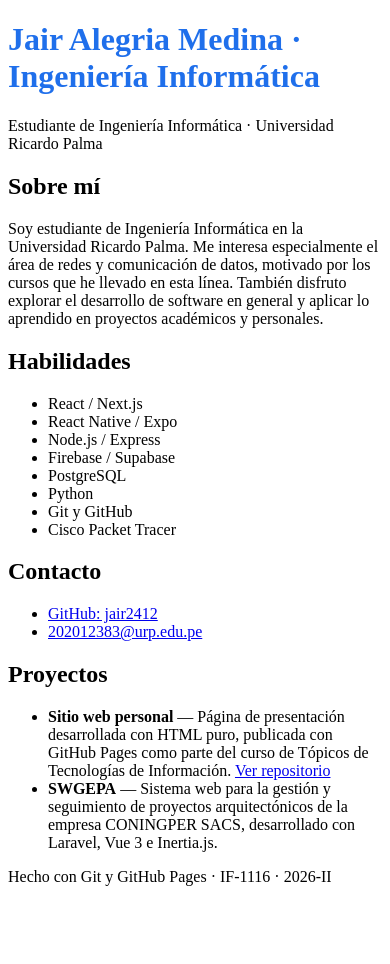
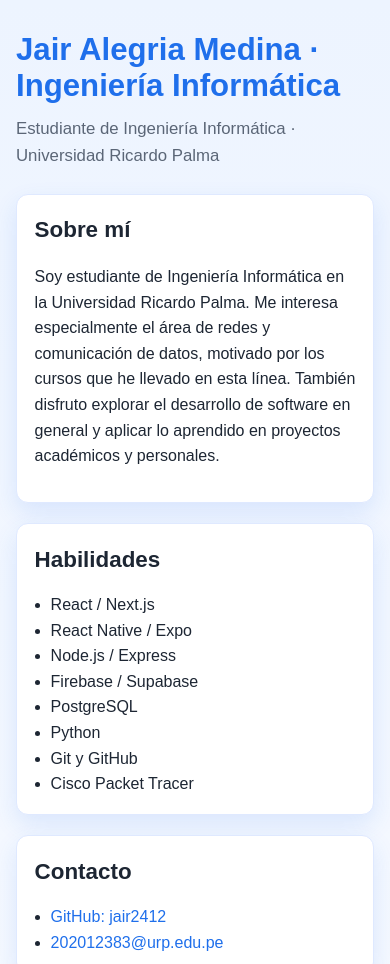
Before and after one commit to jair2412/jair2412.github.io, a plain HTML site: page index.html in a window 390 px wide. Shown: the top 964 px of the page. Before the commit the page ends 902 px from the top, so only its background shows below. Drawn offline with Linux system fonts and the light colour scheme.

Commit message:
Agregar diseño responsive con media queries

```diff
--- a/index.html
+++ b/index.html
@@ -5,7 +5,144 @@
   <meta name="viewport" content="width=device-width, initial-scale=1.0">
   <title>Jair Alegria Medina</title>
   <style>
-    .titulo { color: #1f6feb; }
+    :root {
+      --bg: #f3f7ff;
+      --card: #ffffff;
+      --text: #1d2633;
+      --muted: #5b6677;
+      --primary: #1f6feb;
+      --border: #dfe9ff;
+      --shadow: rgba(31, 111, 235, 0.12);
+    }
+
+    * {
+      box-sizing: border-box;
+    }
+
+    body {
+      margin: 0;
+      font-family: Arial, Helvetica, sans-serif;
+      background: linear-gradient(180deg, #edf4ff 0%, #f9fbff 100%);
+      color: var(--text);
+      line-height: 1.6;
+    }
+
+    header,
+    main,
+    footer {
+      max-width: 1100px;
+      margin: 0 auto;
+      padding-left: 1.25rem;
+      padding-right: 1.25rem;
+    }
+
+    header {
+      padding-top: 2.5rem;
+      padding-bottom: 1rem;
+    }
+
+    .titulo {
+      margin: 0 0 0.75rem;
+      color: var(--primary);
+      font-size: clamp(2rem, 4vw, 3.2rem);
+      line-height: 1.15;
+    }
+
+    header p {
+      margin: 0;
+      color: var(--muted);
+      font-size: 1.05rem;
+    }
+
+    main {
+      display: grid;
+      grid-template-columns: repeat(2, minmax(0, 1fr));
+      gap: 1.25rem;
+      padding-top: 0.5rem;
+      padding-bottom: 1.5rem;
+    }
+
+    section {
+      background: var(--card);
+      border: 1px solid var(--border);
+      border-radius: 16px;
+      padding: 1.5rem;
+      box-shadow: 0 10px 24px var(--shadow);
+    }
+
+    section h2 {
+      margin-top: 0;
+      margin-bottom: 0.9rem;
+      font-size: clamp(1.4rem, 2vw, 1.9rem);
+      color: var(--text);
+    }
+
+    p, li {
+      font-size: 1rem;
+    }
+
+    ul {
+      margin: 0;
+      padding-left: 1.2rem;
+    }
+
+    a {
+      color: var(--primary);
+      text-decoration: none;
+    }
+
+    a:hover {
+      text-decoration: underline;
+    }
+
+    footer {
+      text-align: center;
+      color: var(--muted);
+      padding-bottom: 2rem;
+    }
+
+    @media (max-width: 768px) {
+      header,
+      main,
+      footer {
+        padding-left: 1rem;
+        padding-right: 1rem;
+      }
+
+      main {
+        grid-template-columns: 1fr;
+      }
+
+      section {
+        padding: 1.1rem;
+      }
+
+      .titulo {
+        font-size: clamp(1.8rem, 8vw, 2.4rem);
+      }
+    }
+
+    @media (max-width: 480px) {
+      body {
+        font-size: 15px;
+      }
+
+      header {
+        padding-top: 2rem;
+      }
+
+      ul {
+        padding-left: 1rem;
+      }
+
+      section {
+        border-radius: 12px;
+      }
+
+      a {
+        word-break: break-word;
+      }
+    }
   </style>
 </head>
 <body>
```
